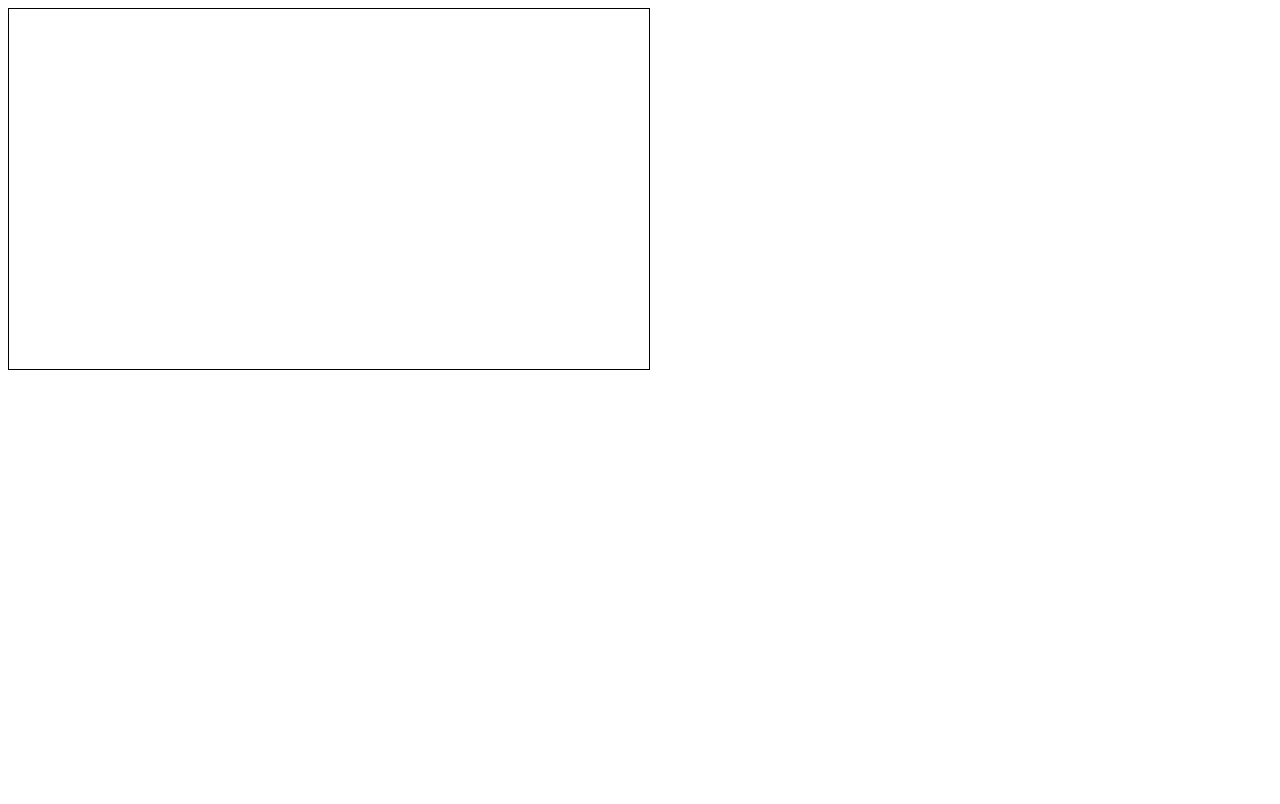
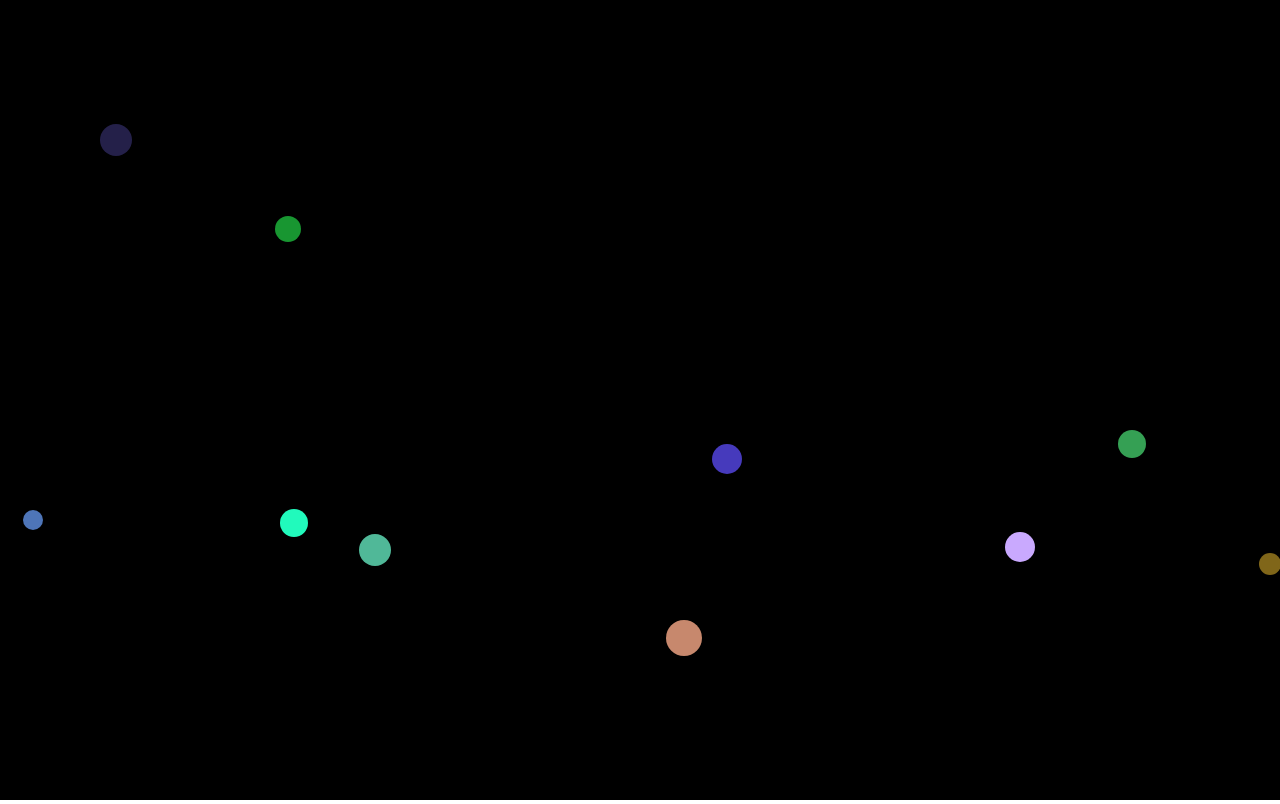
Before and after one commit to smosk4l/JS-Wsei, a plain HTML site: page lab-6/index.html in a window 1280 px wide. Drawn offline with Linux system fonts and the light colour scheme.

Commit message:
moving balls done

```diff
--- a/lab-6/app.js
+++ b/lab-6/app.js
@@ -2,71 +2,70 @@
 
 const canvas = document.querySelector("canvas");
 const ctx = canvas.getContext("2d");
-const circles = [];
+const balls = [];
 
-let mouse = {
-  x: innerWidth / 2,
-  y: innerHeight / 2,
-};
+const width = window.innerWidth;
+const height = window.innerHeight;
 
-canvas.addEventListener("mousemove", function (event) {
-  mouse.x = event.clientX;
-  mouse.y = event.clientY;
-  draw(mouse.x, mouse.y, 12);
-});
+canvas.width = width;
+canvas.height = height;
 
-function draw(x, y, radius) {
-  ctx.clearRect(0, 0, canvas.width, canvas.height);
-  ctx.beginPath();
-  ctx.arc(x, y, radius, 0, Math.PI * 2);
-  ctx.fill();
-  ctx.closePath();
+class Ball {
+  constructor(x, y, speedX, speedY, radius, color) {
+    this.x = x;
+    this.y = y;
+    this.speedX = speedX;
+    this.speedY = speedY;
+    this.radius = radius;
+    this.color = color;
   }
 
-// drawCircles();
-function drawCircles() {
-  while (circles.length < 100) {
-    const circle = {
-      width: Math.floor(Math.random() * canvas.width),
-      height: Math.floor(Math.random() * canvas.height),
-      radius: 6,
-    };
+  drawBall() {
+    ctx.beginPath();
+    ctx.fillStyle = this.color;
+    ctx.arc(this.x, this.y, this.radius, 0, 2 * Math.PI);
+    ctx.fill();
+  }
 
-    let isOverlapping = false;
-    for (let i = 0; i < circles.length; i++) {
-      const previousCircle = circles[i];
-      const distance = Math.hypot(
-        circle.width - previousCircle.width,
-        circle.height - previousCircle.height
-      );
+  updateBall() {
+    if (this.x + this.radius >= width || this.x - this.radius <= 0) {
+      this.speedX = -this.speedX;
+    }
 
-      if (distance < circle.radius + previousCircle.radius) {
-        isOverlapping = true;
-        break;
+    if (this.y + this.radius >= height || this.y - this.radius <= 0) {
+      this.speedY = -this.speedY;
+    }
+
+    this.x += this.speedX;
+    this.y += this.speedY;
   }
 }
 
-    if (!isOverlapping) {
-      circles.push(circle);
-    }
+function random(min, max) {
+  return Math.floor(Math.random() * (max - min + 1)) + min;
 }
 
-  for (let i = 0; i < circles.length; i++) {
-    ctx.beginPath();
-    ctx.arc(
-      circles[i].width,
-      circles[i].height,
-      circles[i].radius,
-      0,
-      Math.PI * 2
+while (balls.length < 10) {
+  const radius = random(10, 20);
+  const ball = new Ball(
+    random(radius, width - radius),
+    random(radius, height - radius),
+    random(-10, 10),
+    random(-10, 10),
+    radius,
+    `rgb(${random(0, 255)}, ${random(0, 255)}, ${random(0, 255)})`
   );
-    ctx.fill();
-  }
-}
-window.addEventListener("deviceorientation", onDeviceMove);
-
-function onDeviceMove(event) {
-  console.log(event);
+  balls.push(ball);
 }
 
-// requestAnimationFrame(animate);
+function loop() {
+  ctx.fillStyle = "rgba(0,0,0)";
+  ctx.fillRect(0, 0, width, height);
+  for (let i = 0; i < balls.length; i++) {
+    balls[i].drawBall();
+    balls[i].updateBall();
+  }
+  requestAnimationFrame(loop);
+}
+
+loop();
--- a/lab-6/index.html
+++ b/lab-6/index.html
@@ -9,6 +9,8 @@
     <link rel="stylesheet" href="/lab-6/style.css" />
   </head>
   <body>
-    <canvas id="canvas" height="360" width="640"></canvas>
+    <!-- <div class="ball"></div> -->
+
+    <canvas></canvas>
   </body>
 </html>
--- a/lab-6/style.css
+++ b/lab-6/style.css
@@ -1,3 +1,16 @@
 canvas {
-  border: 1px solid #000;
+  background-color: bisque !important;
 }
+
+* {
+  margin: 0;
+  padding: 0;
+}
+
+.ball {
+  width: 50px;
+  height: 50px;
+  border-radius: 25px;
+  background: red;
+  position: absolute;
+}
```
Lines whose indentation alone changed are shown as unchanged.
